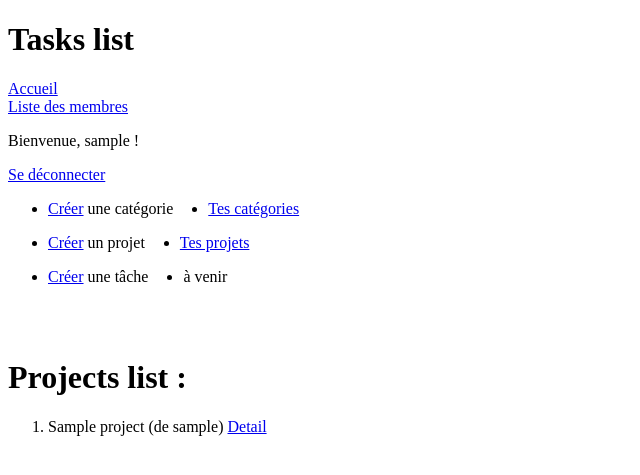
After one commit to jeanfimollheger/firstdeployement, a Django app: page /tasks/project_list/ in a window 1280 px wide. The commit adds this page. Shown: the top 475 px of the page, without its empty margins (0-640 px from the left). Run offline with Django 4.2, Linux system fonts and the light colour scheme; a user stored in the database is signed in; tables that the repository leaves empty hold one stand-in row (values such as "Sample post").

Commit message:
project : DetailView & ListView

```diff
--- a/tasks_list/models.py
+++ b/tasks_list/models.py
@@ -47,7 +47,7 @@ class Project(models.Model):
     super().save(*args, **kwargs)
 
   def __str__(self):
-    return {self.slug}
+    return f'{self.slug}'
 
 
 class Task(models.Model):
--- /dev/null
+++ b/tasks_list/templates/tasks_list/project_detail.html
@@ -0,0 +1,6 @@
+{% extends 'base.html' %}
+
+{% block content %}
+<h2>{{ project.name }} {{ project.target_date_project }}</h2>
+<p>({{ project.author }})</p>
+{% endblock %}
--- /dev/null
+++ b/tasks_list/templates/tasks_list/project_list.html
@@ -0,0 +1,14 @@
+{% extends 'base.html' %}
+
+{% block content %}
+  <h1>Projects list :</h1>
+    {% for project in projects %}
+      <div class="project">
+        <ol>
+        <li>{{ project.name }} (de {{ project.author }})
+          <a href="{% url 'project_detail' project.slug %}">Detail</a>
+
+      </ol>
+      </div>
+    {% endfor %}
+{% endblock %}
--- a/tasks_list/urls.py
+++ b/tasks_list/urls.py
@@ -1,12 +1,15 @@
 from django.urls import path
-from .views import TaskCreateView, CategoryCreateView, ProjectCreateView, CategoryListView, CategoryDetailView,CategoryUpdateView
+from .views import CategoryCreateView,CategoryDetailView, CategoryUpdateView, CategoryListView
+from .views import ProjectCreateView, ProjectDetailView, ProjectListView, TaskCreateView
 urlpatterns = [
     path('category_create/', CategoryCreateView.as_view(), name='category_create'),
-    path('task_create/', TaskCreateView.as_view(), name='task_create'),
-    path('project_create/', ProjectCreateView.as_view(), name='project_create'),
-    path('category_list/', CategoryListView.as_view(), name='category_list'),
     path('category_detail/<slug:slug>/', CategoryDetailView.as_view(), name='category_detail'),
     path('category_update/<slug:slug>/', CategoryUpdateView.as_view(), name='category_update'),
+    path('category_list/', CategoryListView.as_view(), name='category_list'),
+    path('project_create/', ProjectCreateView.as_view(), name='project_create'),
+    path('project_detail/<slug:slug>/', ProjectDetailView.as_view(), name='project_detail'),
+    path('project_list/', ProjectListView.as_view(), name='project_list'),
+    path('task_create/', TaskCreateView.as_view(), name='task_create'),
     #path('', TaskListView.as_view(), name='task_list'),
     #path('task/<slug:slug>/', TaskDetailView.as_view(), name='task_detail'),
     #path('task/<slug:slug>/update/', TaskUpdateView.as_view(), name='task_update'),
--- a/tasks_list/views.py
+++ b/tasks_list/views.py
@@ -1,7 +1,7 @@
 from django.views.generic import CreateView, ListView, UpdateView, DetailView, DeleteView
 from django.urls import reverse_lazy, reverse
 from .models import Task, Category, Project
-from .forms import TaskCreationForm, CategoryCreationForm
+from .forms import TaskCreationForm, CategoryCreationForm, ProjectCreationForm
 from django.contrib.auth.mixins import LoginRequiredMixin, UserPassesTestMixin
 """Ces mixins assurent que l'utilisateur est connecté et qu'il passe un test
   spécifique avant d'accéder à la vue"""
@@ -72,9 +72,42 @@ class CategoryUpdateView(LoginRequiredMixin, UserPassesTestMixin,UpdateView):
 
 class ProjectCreateView(CreateView):
   model= Project
-  form_class= CategoryCreationForm
+  form_class= ProjectCreationForm
   template_name= ('tasks_list/project_form.html')
   success_url=reverse_lazy('home')
+
+  def form_valid(self, form):
+    # Assigner l'utilisateur connecté à l'attribut author
+    form.instance.author = self.request.user
+    return super().form_valid(form)
+
+  def get_context_data(self,*args, **kwargs):
+    context = super().get_context_data(*args, **kwargs)
+    context['action'] = 'create'
+    return context
+
+class ProjectDetailView(LoginRequiredMixin, UserPassesTestMixin,DetailView):
+  model= Project
+  template_name= ('tasks_list/project_detail.html')
+  context_object_name= 'project'
+
+  def get_queryset(self):
+      # Filtrer les projets par l'utilisateur connecté
+      return Project.objects.filter(author=self.request.user)
+
+  def test_func(self):
+      project = self.get_object()
+      return self.request.user == project.author
+
+
+class ProjectListView(ListView):
+  model= Project
+  template_name= ('tasks_list/project_list.html')
+  context_object_name= 'projects'
+
+  def get_queryset(self):
+      # Filtrer les projets par l'utilisateur connecté
+      return Project.objects.filter(author=self.request.user)
 
 
 class TaskCreateView(CreateView):
--- a/templates/base.html
+++ b/templates/base.html
@@ -21,7 +21,7 @@
   </ul>
   <ul style="display: flex; gap: 35px; padding: 10;">
     <li><a href="{% url 'project_create' %}">Créer</a> un projet</li>
-    <li>à venir</li>
+    <li><a href="{% url 'project_list' %}">Tes projets</a></li></li>
   </ul>
   <ul style="display: flex; gap: 35px; padding: 10;">
     <li><a href="{% url 'task_create' %}">Créer</a> une tâche</li>
```
